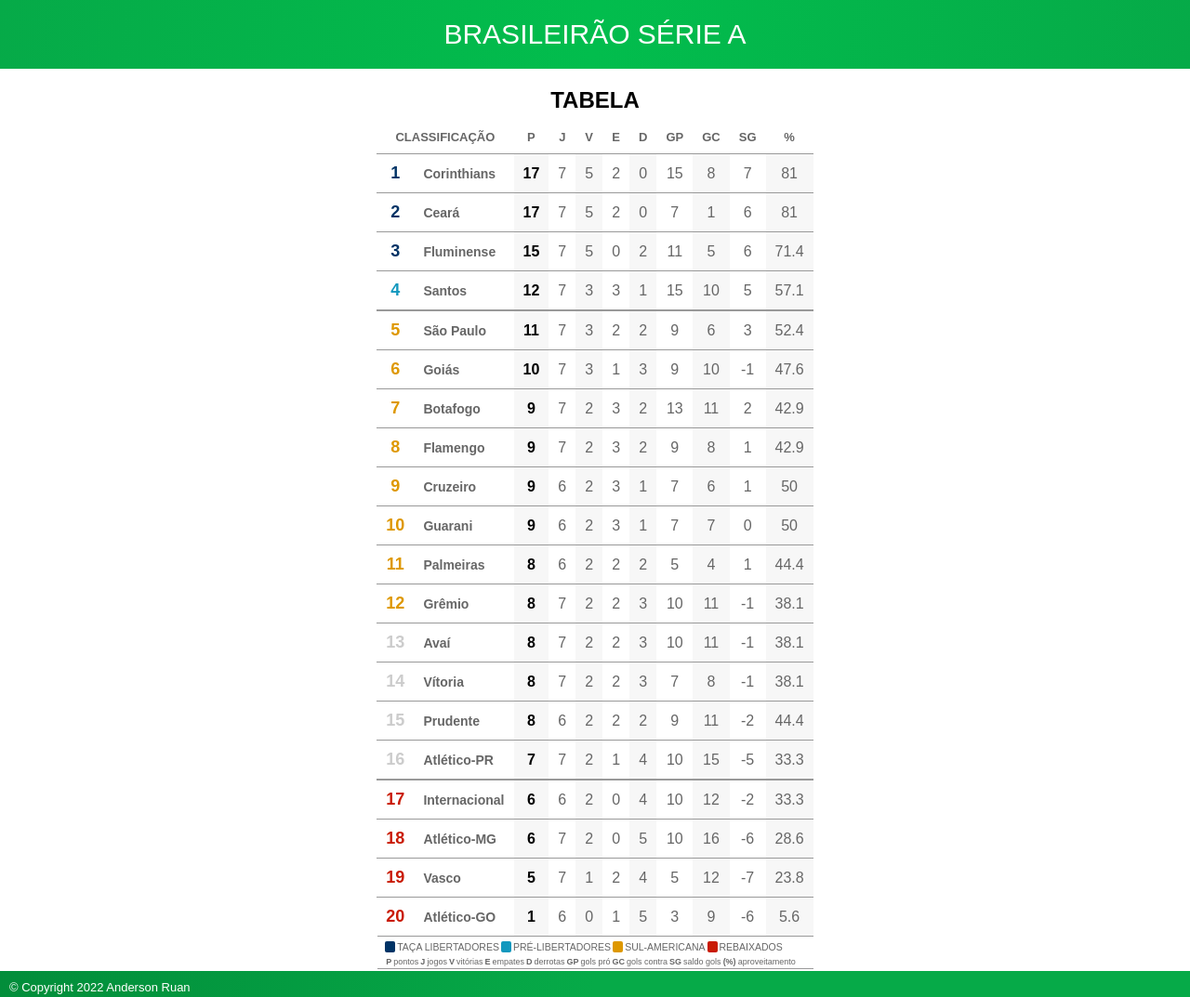
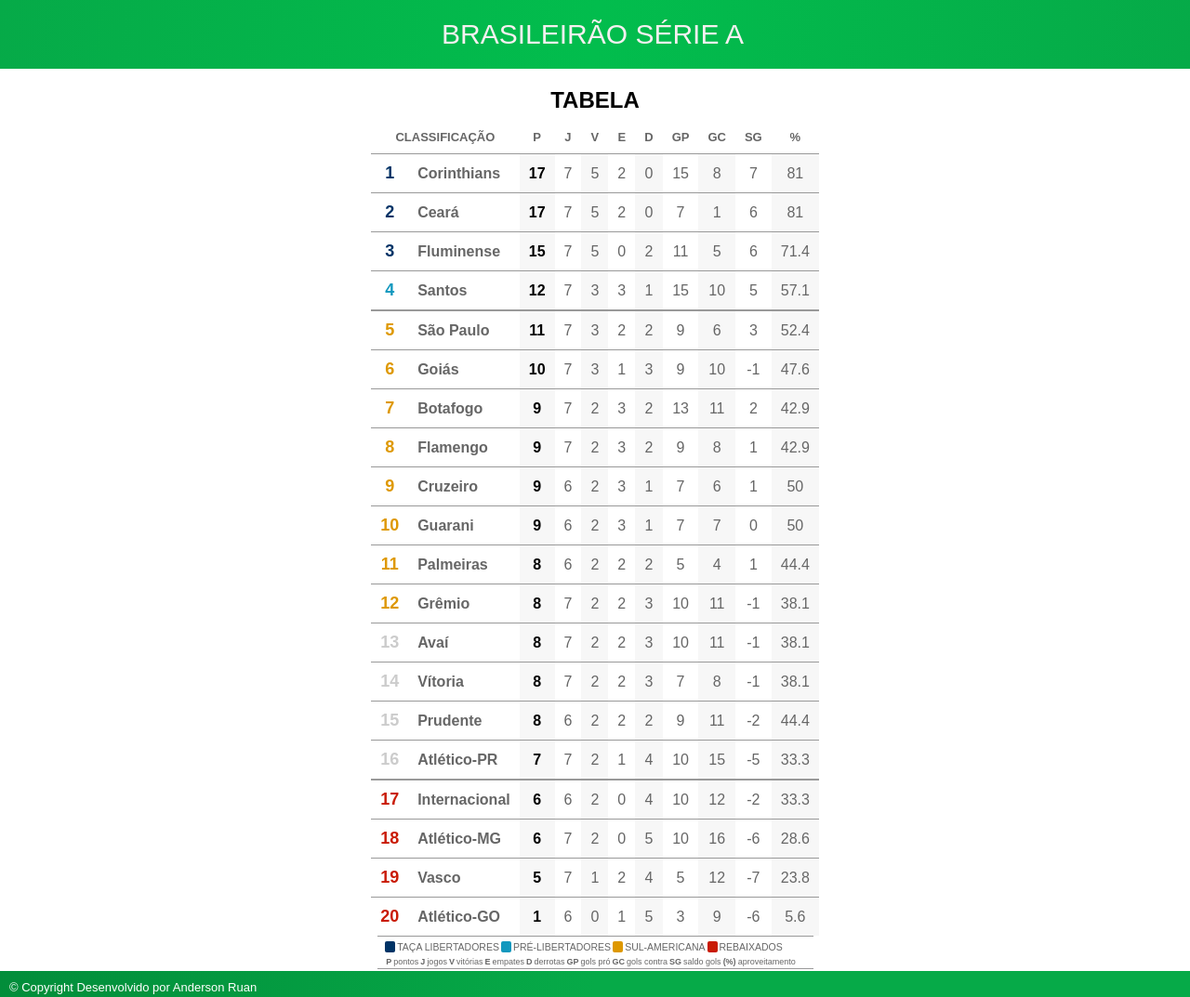
Before and after one commit to AESH9/Brasileirao_Serie_A, a plain HTML site: page index.html in a window 1280 px wide. Shown: the top 1073 px of the page at 93% size. Drawn offline with Linux system fonts and the light colour scheme.

Commit message:
Brasileirão Série A

```diff
--- a/index.html
+++ b/index.html
@@ -1,18 +1,21 @@
 <!DOCTYPE html>
-<html lang="en">
+<html lang="pt-br">
 
 <head>
     <meta charset="UTF-8">
     <meta http-equiv="X-UA-Compatible" content="IE=edge">
     <meta name="viewport" content="width=device-width, initial-scale=1.0">
     <link rel="stylesheet" href="styles.css">
+    <link rel="stylesheet" media="screen and (max-width: 768px)" href="mobile.css">
     <link rel="shortcut icon" href="./img/ge.webp">
     <title>tabela | brasileirão série a | ge | brasileirão série a | ge</title>
 </head>
 
 <body>
-    <div class="titulo">
-        <h1>BRASILEIRÃO SÉRIE A</h1>
+    <div id="tituloBack">
+        <div class="titulo">
+            <a href="" class="btn">BRASILEIRÃO SÉRIE A</a>
+        </div>
     </div>
 
     <div class="tabela">
@@ -359,8 +362,9 @@
     </div>
 
     <div class="direitos">
-        <h2>© Copyright 2022 Anderson Ruan</h2>
+        <h2>© Copyright Desenvolvido por Anderson Ruan</h2>
     </div>
 
 </body>
+
 </html>
--- a/styles.css
+++ b/styles.css
@@ -8,23 +8,25 @@ body {
     font-family: 'Arial', Helvetica, sans-serif;
 }
 
-.titulo {
+#tituloBack {
+    width: 100%;
     padding-top: 20px;
     padding-bottom: 20px;
     background-image: linear-gradient(100deg, #06AA48 , #02bd4d, #06AA48);
 }
+.titulo{
+    width: 330px;
+    margin: auto;
+}
 
-.titulo h1 {
-    display: flex;
+ a {
     font-size: 30px;
-    justify-content: center;
-    color: rgb(255, 255, 255);
-    font-weight: lighter;
-    transition: transform 500ms ease;
+    text-decoration: none;
+    color: #f6f0f0;
 }
 
 /* BRASILEIRAO */
-.titulo h1:hover {
+.titulo a:hover {
     color: #A4E0BC;
     cursor: pointer;
 }
@@ -43,6 +45,7 @@ table {
     display: flex;
     flex-direction: column;
     align-items: center;
+
 }
 
 
@@ -65,7 +68,6 @@ table {
 .cabecalhoCampeonato td:nth-child(2) {
     font-weight: bold;
     color: #666666;
-    font-size: 14px;
 }
 
 .esquerda {
```
